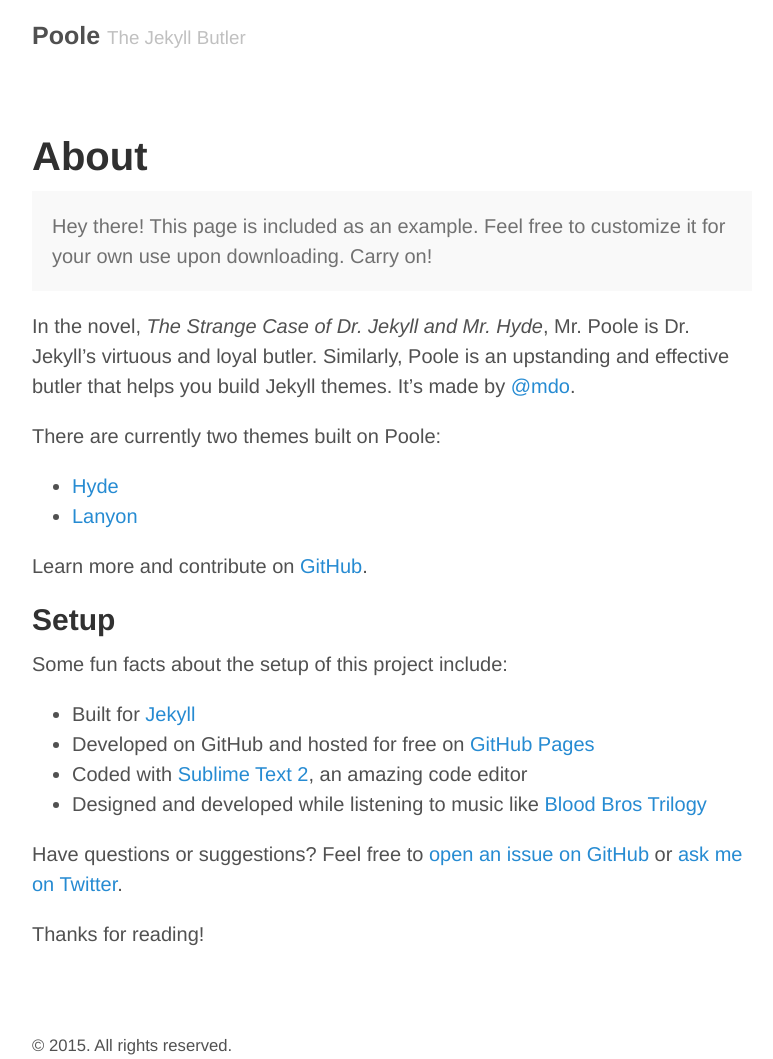
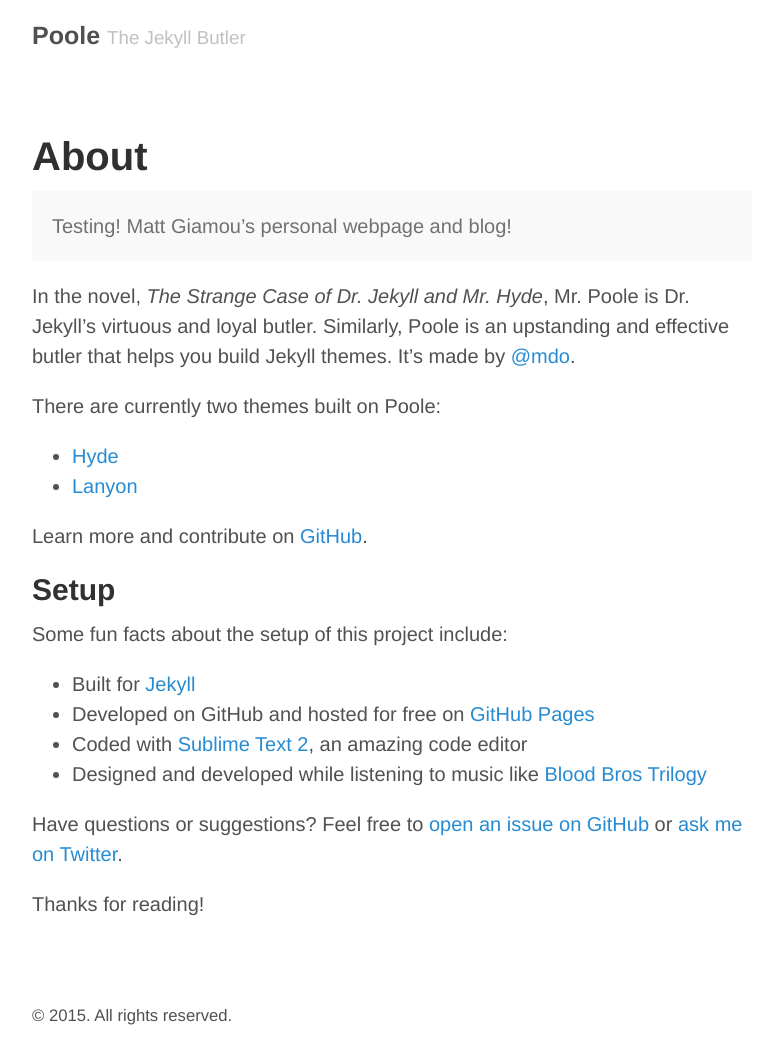
Before and after one commit to mattgiamou/mattgiamou.github.io, a Jekyll site: the page built from about.md, in a window 1280 px wide. Shown: the whole page, without its empty margins (248-1021 px from the left). Built offline with Jekyll 4.4.1, drawn with Linux system fonts in a browser that asks for light colours; after the commit the page ends 1029 px from its top, so only the background shows below that.

```diff
--- a/CNAME
+++ /dev/null
@@ -1 +0,0 @@
-http://mattgiamou.github.io
--- a/about.md
+++ b/about.md
@@ -4,7 +4,7 @@ title: About
 ---
 
 <p class="message">
-  Hey there! This page is included as an example. Feel free to customize it for your own use upon downloading. Carry on!
+  Testing! Matt Giamou’s personal webpage and blog!
 </p>
 
 In the novel, *The Strange Case of Dr. Jekyll and Mr. Hyde*, Mr. Poole is Dr. Jekyll's virtuous and loyal butler. Similarly, Poole is an upstanding and effective butler that helps you build Jekyll themes. It's made by [@mdo](https://twitter.com/mdo).
```
